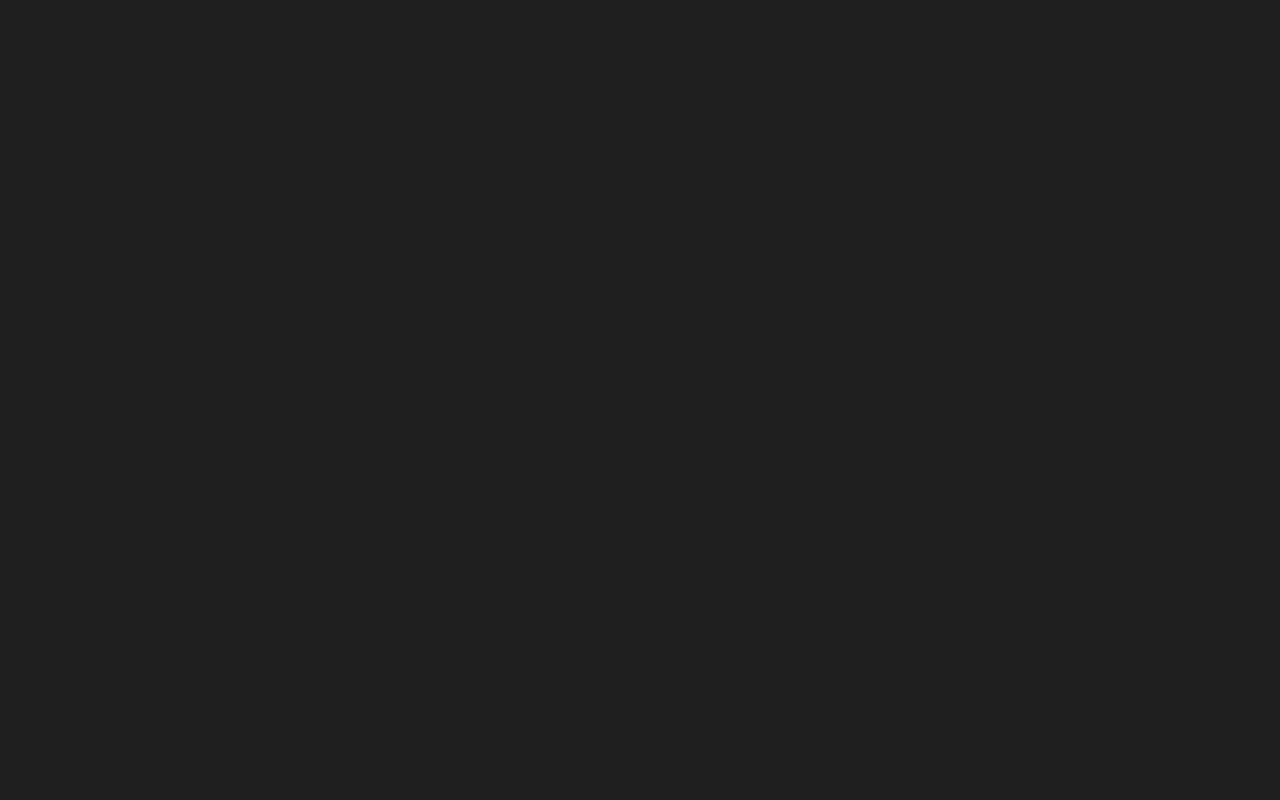
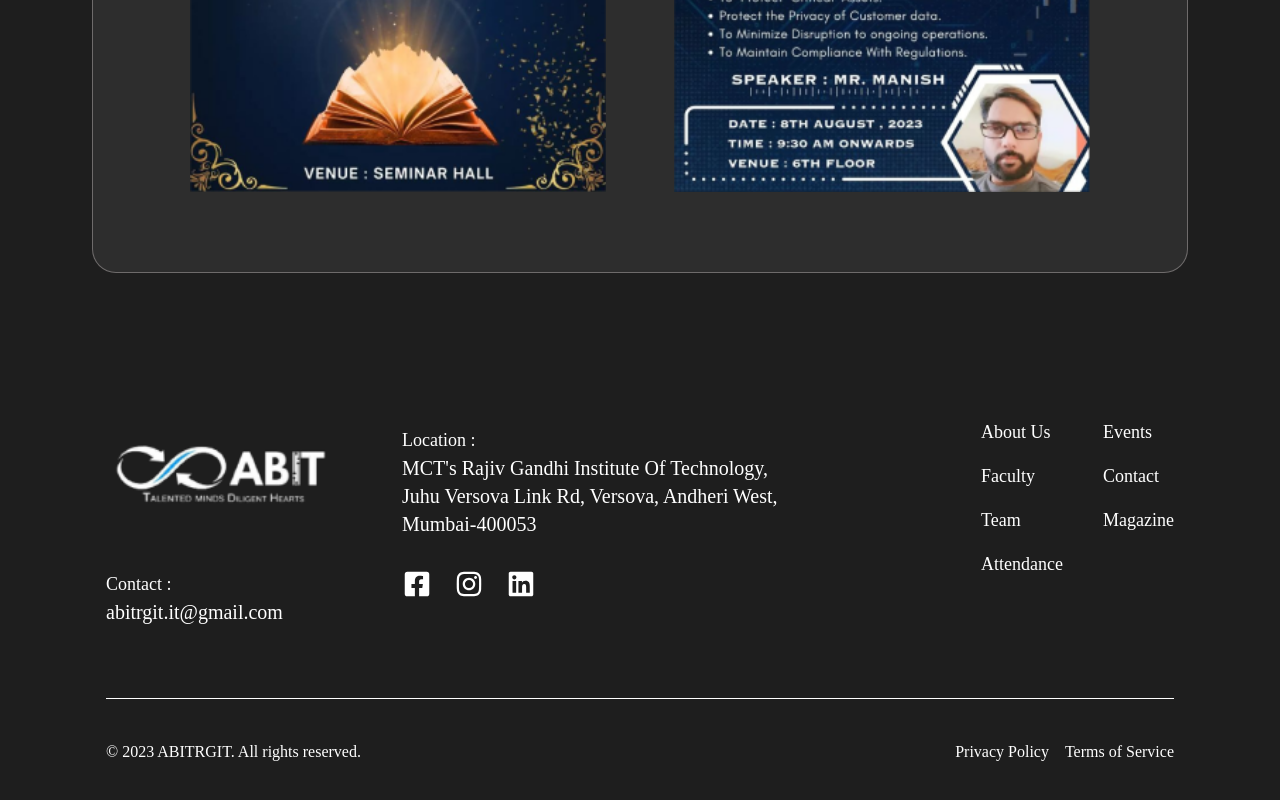
Before and after one commit to OmkarLande/Abit-Website, a React (Vite) app: page / in a window 1280 px wide. Shown: the part 4267-5067 px from the top of the page. Before the commit the page ends 2855 px from the top, so only its background shows below. Built offline with nearby package versions, Linux system fonts and the light colour scheme.

Commit message:
till footer

```diff
--- a/src/components/Events.jsx
+++ b/src/components/Events.jsx
@@ -2,23 +2,23 @@ import React from 'react'
 
 const Events = () => {
     return (
-        <section className="bg-[#5C5C5C40] max-w-full w-[400px] h-[2140px] md:w-[1096px] md:h-[1565px] border-[1px] rounded-3xl border-[#858080BF] my-10 mx-auto text-white text-center">
-            <div className='grid gap-4 w-[330px] h-[60px] md:w-[944px] md:h-[120px] mx-auto my-6'>
-                <span className='font-semibold text-2xl md:text-4xl'>Explore Our Work</span>
+        <section className="bg-[#5C5C5C40] max-w-full w-[90%] md:w-[1096px] h-auto border-[1px] rounded-3xl border-[#858080BF] my-10 mx-auto text-white text-center p-4 md:p-8">
+            <div className='grid gap-4 w-full max-w-[330px] md:max-w-[944px] mx-auto my-6'>
+                <span className='text-2xl font-semibold md:text-4xl'>Explore Our Work</span>
                 <p className='text-lg md:font-medium md:text-2xl'>Take a sneak peek of our informative workshops, collaborative coding projects, and other fun activities.</p>
             </div>
 
-            <div className='flex flex-col md:flex-row gap-8 md:gap-6 w-[944px] mx-[50px] md:mx-[110px] my-24 md:my-12'>
+            <div className='grid grid-cols-1 md:grid-cols-2 gap-8 md:gap-6 w-full max-w-[944px] mx-auto my-12'>
                 <div className='grid gap-8 md:gap-10'>
-                    <img src="/syo.png" alt="second year orientation" className='w-[293px] h-[305px] md:w-[416px] md:h-[416px]' />
-                    <img src="/alum.png" alt="alumni" className='w-[293px] h-[293px] md:w-[416px] md:h-[416px]' />
-                    <img src="/valedictory.png" alt="valedictory" className='w-[293px] h-[293] md:w-[416px] md:h-[416px]' />
+                    <img src="/syo.png" alt="second year orientation" className='w-full max-w-[293px] md:max-w-[416px] h-auto mx-auto' />
+                    <img src="/alum.png" alt="alumni" className='w-full max-w-[293px] md:max-w-[416px] h-auto mx-auto' />
+                    <img src="/valedictory.png" alt="valedictory" className='w-full max-w-[293px] md:max-w-[416px] h-auto mx-auto' />
                 </div>
                 <div className='grid gap-8 md:gap-10'>
-                    <img src="/dept.png" alt="department" className='w-[293px] h-[131px] md:w-[416px] md:h-[188px]' />
-                    <img src="/teachers.png" alt="teachers day" className='w-[293px] h-[305px] md:w-[416px] md:h-[410px]' />
-                    <img src="/class.png" alt="class" className='w-[293px] h-[142] md:w-[416px] md:h-[192px]' />
-                    <img src="/cybersec.png" alt="Cybersecurity" className='w-[293px] h-[305px] md:w-[416px] md:h-[416px]' />
+                    <img src="/dept.png" alt="department" className='w-full max-w-[293px] md:max-w-[416px] h-auto mx-auto' />
+                    <img src="/teachers.png" alt="teachers day" className='w-full max-w-[293px] md:max-w-[416px] h-auto mx-auto' />
+                    <img src="/class.png" alt="class" className='w-full max-w-[293px] md:max-w-[416px] h-auto mx-auto' />
+                    <img src="/cybersec.png" alt="Cybersecurity" className='w-full max-w-[293px] md:max-w-[416px] h-auto mx-auto' />
                 </div>
             </div>
         </section>
--- a/src/components/Footer.jsx
+++ b/src/components/Footer.jsx
@@ -1,49 +1,46 @@
 import React from 'react';
 import logofooter from '../images/logonav.png';
-import { FaFacebookSquare } from "react-icons/fa";
-import { FaInstagram } from "react-icons/fa";
-import { FaLinkedin } from "react-icons/fa";
+import { FaFacebookSquare, FaInstagram, FaLinkedin } from "react-icons/fa";
 
 function Footer() {
   return (
-    <footer className="bg-gray-800 text-white py-8 md:grid md:gap-8">
-      <section className='md:flex md:w-[1068px] md:h-[195px] mx-[150px]'>
-        <section className="md:w-[746px] md:h-[200px] mx-auto flex flex-col items-center md:items-start md:gap-8">
-          <div className="flex flex-col md:flex-row mb-4 md:mb-0">
-            <img src={logofooter} alt="" className='md:w-[232px] md:h-[92px]' />
-            <div className='flex flex-col ml-10'>
-              <h2 className="text-lg font-medium mb-2 md:font-normal md:mb-0 text-center lg:text-left">Location :</h2>
-              <p className="text-gray-300 w-[250px] md:w-[380px] md:h-[70px] md:text-xl text-center md:text-left mb-8">
+    <>
+      <hr className="h-px my-10 bg-transparent border-0" />
+      <footer className="py-16 text-white bg-gray-800 flex flex-col items-center font-[Archivo]">
+        <section className='w-[90%] max-w-[1068px] flex flex-col md:flex-row md:justify-between md:items-start gap-16'>
+          <section className="flex flex-col items-center md:items-start md:w-[746px] gap-8">
+            <div className="flex flex-col items-center gap-8 md:flex-row md:items-start">
+              <img src={logofooter} alt="logo" className='w-[150px] md:w-[232px] h-auto' />
+              <div className='text-center md:text-left md:ml-8 md:mt-2'>
+                <h2 className="text-lg font-medium md:font-normal">Location :</h2>
+                <p className="text-gray-300 w-[250px] md:w-[380px] md:text-xl">
                   MCT's Rajiv Gandhi Institute Of Technology, Juhu Versova Link Rd,
                   Versova, Andheri West, Mumbai-400053
                 </p>
               </div>
             </div>
-          <section className="flex flex-col md:flex-row gap-4 mb-6 text-center md:text-left md:w-[746px] md:h-[71px]">
-            <div className='md:ml-4'>
+            <section className="flex flex-col w-full gap-6 text-center md:flex-row md:text-left">
+              <div>
                 <p className="text-lg font-medium md:font-normal">Contact : </p>
-              <a
-                href="mailto:abitrgit.it@gmail.com"
-                className="text-gray-300 hover:text-white md:text-xl"
-              >
+                <a href="mailto:abitrgit.it@gmail.com" className="text-gray-300 hover:text-white md:text-xl">
                   abitrgit.it@gmail.com
                 </a>
               </div>
-            <div className='flex justify-between md:w-[200px] md:ml-16'>
+              <div className='flex justify-center gap-6 text-white md:justify-end md:pl-24'>
                 <FaFacebookSquare size={28} />
                 <FaInstagram size={28} />
                 <FaLinkedin size={28} />
               </div>
             </section>
           </section>
-        <section className="flex flex-col md:flex-row text-center md:text-left md:text-lg gap-20">
-          <div className='flex flex-col gap-3'>
+          <section className="flex flex-col gap-10 text-lg text-center md:flex-row md:text-left md:gap-10">
+            <div className='flex flex-col gap-4'>
               <a href="#">About Us</a>
               <a href="#">Faculty</a>
               <a href="#">Team</a>
               <a href="#">Attendance</a>
             </div>
-          <div className='flex flex-col gap-3'>
+            <div className='flex flex-col gap-4'>
               <a href="#">Events</a>
               <a href="#">Contact</a>
               <a href="#">Magazine</a>
@@ -51,25 +48,19 @@ function Footer() {
           </section>
         </section>
 
-
-      <section className='md:w-[1300px] mx-auto'>
-        <hr className="h-px my-8 mx-20 bg-gray-200 border-1 dark:bg-gray-700" />
-        <div className="flex justify-between items-center mt-8 ml-20 mr-20 text-gray-300">
-          <div>
-            © 2023 ABITRGIT. All rights reserved.
-          </div>
-          <div className="space-x-4">
-            <a href="#" className="hover:text-white">
-              Privacy Policy
-            </a>
-            <a href="#" className="hover:text-white">
-              Terms of Service
-            </a>
+        <section className='w-[90%] max-w-[1068px] mt-8'>
+          <hr className="h-px mt-10 bg-white border-0" />
+          <hr className="h-px mt-10 bg-gray-200 border-0 dark:bg-gray-700" />
+          <div className="flex flex-col items-center justify-between text-center text-gray-300 md:flex-row md:text-left">
+            <div>© 2023 ABITRGIT. All rights reserved.</div>
+            <div className="flex mt-2 space-x-4 md:mt-0">
+              <a href="#" className="hover:text-white">Privacy Policy</a>
+              <a href="#" className="hover:text-white">Terms of Service</a>
             </div>
           </div>
         </section>
-
       </footer>
+    </>
   );
 }
 
--- a/src/pages/Home.jsx
+++ b/src/pages/Home.jsx
@@ -33,8 +33,8 @@ function Home() {
       <Motivators className="component" />
       <Potentials className="component" />
       <Sponsor className="component" />
-      {/* <Events className="component" />
-      <Footer className="component" /> */}
+      <Events className="component" />
+      <Footer className="component" />
     </>
   );
 }
```
Lines whose indentation alone changed are shown as unchanged.
